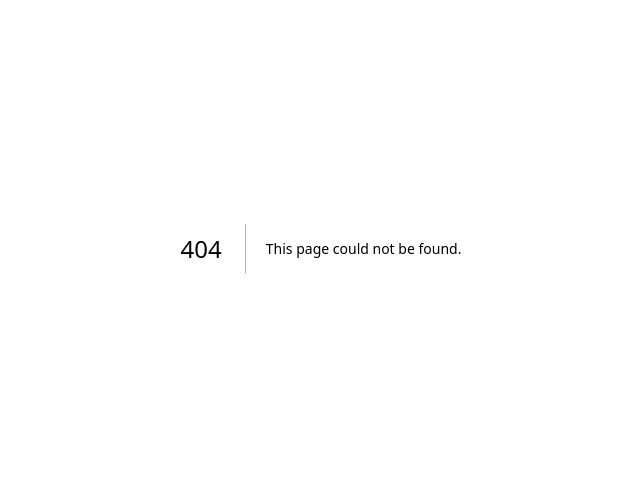
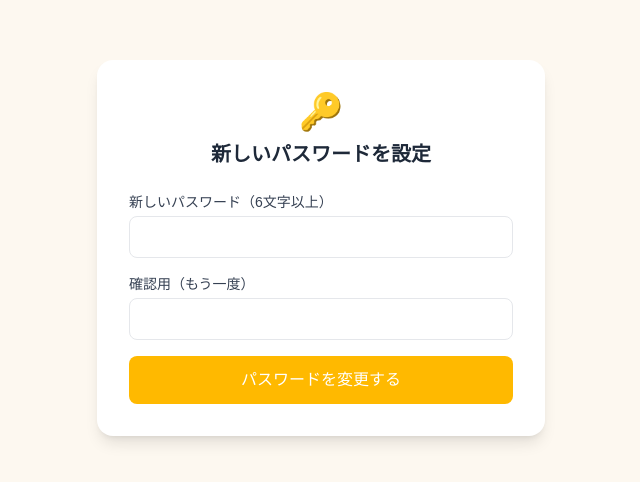
Before and after one commit to oxayaxo/journal-app, a Next.js app: page /auth/reset in a window 1280 px wide. Before the commit this address had no page. Shown: the part 152-634 px from the top of the page, without its empty margins (319-959 px from the left). Built offline with nearby package versions, Linux system fonts and the light colour scheme; no server answers.

Commit message:
プロフィール編集・パスワードリセット機能を追加

```diff
--- /dev/null
+++ b/app/auth/reset/page.tsx
@@ -0,0 +1,78 @@
+'use client'
+
+import { useState } from 'react'
+import { createClient } from '@/lib/supabase'
+import { useRouter } from 'next/navigation'
+
+export default function ResetPage() {
+  const [password, setPassword] = useState('')
+  const [confirm, setConfirm] = useState('')
+  const [loading, setLoading] = useState(false)
+  const [message, setMessage] = useState('')
+  const supabase = createClient()
+  const router = useRouter()
+
+  async function handleReset(e: React.FormEvent) {
+    e.preventDefault()
+    if (password !== confirm) {
+      setMessage('パスワードが一致しません')
+      return
+    }
+    if (password.length < 6) {
+      setMessage('6文字以上で入力してください')
+      return
+    }
+    setLoading(true)
+    const { error } = await supabase.auth.updateUser({ password })
+    if (error) {
+      setMessage('エラーが発生しました。もう一度お試しください')
+    } else {
+      setMessage('パスワードを変更しました！')
+      setTimeout(() => router.push('/journal'), 2000)
+    }
+    setLoading(false)
+  }
+
+  return (
+    <div className="min-h-screen flex items-center justify-center p-4">
+      <div className="bg-white rounded-2xl shadow-lg p-8 w-full max-w-md">
+        <div className="text-center mb-6">
+          <div className="text-4xl mb-2">🔑</div>
+          <h1 className="text-xl font-bold text-gray-800">新しいパスワードを設定</h1>
+        </div>
+        <form onSubmit={handleReset} className="space-y-4">
+          <div>
+            <label className="block text-sm font-medium text-gray-700 mb-1">新しいパスワード（6文字以上）</label>
+            <input
+              type="password"
+              value={password}
+              onChange={e => setPassword(e.target.value)}
+              required
+              className="w-full border border-gray-200 rounded-lg px-4 py-2.5 text-sm focus:outline-none focus:ring-2 focus:ring-amber-300"
+            />
+          </div>
+          <div>
+            <label className="block text-sm font-medium text-gray-700 mb-1">確認用（もう一度）</label>
+            <input
+              type="password"
+              value={confirm}
+              onChange={e => setConfirm(e.target.value)}
+              required
+              className="w-full border border-gray-200 rounded-lg px-4 py-2.5 text-sm focus:outline-none focus:ring-2 focus:ring-amber-300"
+            />
+          </div>
+          {message && (
+            <p className="text-sm text-center text-amber-700 bg-amber-50 rounded-lg p-3">{message}</p>
+          )}
+          <button
+            type="submit"
+            disabled={loading}
+            className="w-full bg-amber-400 hover:bg-amber-500 text-white font-medium py-3 rounded-lg transition-colors disabled:opacity-50"
+          >
+            {loading ? '変更中...' : 'パスワードを変更する'}
+          </button>
+        </form>
+      </div>
+    </div>
+  )
+}
--- a/app/journal/JournalClient.tsx
+++ b/app/journal/JournalClient.tsx
@@ -90,7 +90,7 @@ export default function JournalClient({ user, todayEntry }: Props) {
         <nav className="flex items-center gap-3">
           <Link href="/journal/history" className="text-sm text-gray-500 hover:text-amber-600">振り返り</Link>
           <Link href="/community" className="text-sm text-gray-500 hover:text-amber-600">みんな</Link>
-          <button onClick={handleSignOut} className="text-xs text-gray-400 hover:text-gray-600">ログアウト</button>
+          <Link href="/profile" className="text-sm text-gray-500 hover:text-amber-600">設定</Link>
         </nav>
       </header>
 
--- /dev/null
+++ b/app/profile/ProfileClient.tsx
@@ -0,0 +1,128 @@
+'use client'
+
+import { useState } from 'react'
+import { createClient } from '@/lib/supabase'
+import { useRouter } from 'next/navigation'
+import Link from 'next/link'
+
+type Props = {
+  userId: string
+  email: string
+  currentName: string
+}
+
+export default function ProfileClient({ userId, email, currentName }: Props) {
+  const [name, setName] = useState(currentName)
+  const [saving, setSaving] = useState(false)
+  const [message, setMessage] = useState('')
+
+  const [resetSent, setResetSent] = useState(false)
+  const [resetLoading, setResetLoading] = useState(false)
+
+  const supabase = createClient()
+  const router = useRouter()
+
+  async function handleSaveName() {
+    if (!name.trim()) return
+    setSaving(true)
+    setMessage('')
+    const { error } = await supabase
+      .from('profiles')
+      .update({ name: name.trim() })
+      .eq('id', userId)
+    if (error) {
+      setMessage('エラーが発生しました')
+    } else {
+      setMessage('名前を更新しました！')
+      router.refresh()
+    }
+    setSaving(false)
+  }
+
+  async function handlePasswordReset() {
+    setResetLoading(true)
+    const { error } = await supabase.auth.resetPasswordForEmail(email, {
+      redirectTo: `${window.location.origin}/auth/reset`,
+    })
+    if (error) {
+      setMessage('エラーが発生しました')
+    } else {
+      setResetSent(true)
+    }
+    setResetLoading(false)
+  }
+
+  async function handleSignOut() {
+    await supabase.auth.signOut()
+    router.push('/auth')
+  }
+
+  return (
+    <div className="min-h-screen">
+      <header className="bg-white border-b border-amber-100 px-4 py-3 flex items-center gap-3">
+        <Link href="/journal" className="text-gray-400 hover:text-gray-600">←</Link>
+        <h1 className="font-bold text-gray-800">👤 プロフィール</h1>
+      </header>
+
+      <main className="max-w-lg mx-auto p-4 space-y-4">
+        {/* 名前変更 */}
+        <div className="bg-white rounded-2xl p-5 shadow-sm">
+          <h2 className="font-bold text-gray-700 mb-4">名前を変更する</h2>
+          <div className="space-y-3">
+            <div>
+              <label className="block text-xs text-gray-400 mb-1">メールアドレス</label>
+              <p className="text-sm text-gray-600">{email}</p>
+            </div>
+            <div>
+              <label className="block text-xs text-gray-400 mb-1">表示名</label>
+              <input
+                type="text"
+                value={name}
+                onChange={e => setName(e.target.value)}
+                className="w-full border border-gray-200 rounded-lg px-3 py-2.5 text-sm focus:outline-none focus:ring-2 focus:ring-amber-300"
+              />
+            </div>
+            {message && (
+              <p className="text-sm text-amber-700 bg-amber-50 rounded-lg p-2.5">{message}</p>
+            )}
+            <button
+              onClick={handleSaveName}
+              disabled={saving}
+              className="w-full bg-amber-400 hover:bg-amber-500 text-white font-medium py-2.5 rounded-xl transition-colors disabled:opacity-50"
+            >
+              {saving ? '保存中...' : '保存する'}
+            </button>
+          </div>
+        </div>
+
+        {/* パスワードリセット */}
+        <div className="bg-white rounded-2xl p-5 shadow-sm">
+          <h2 className="font-bold text-gray-700 mb-2">パスワードを変更する</h2>
+          <p className="text-xs text-gray-400 mb-4">登録済みのメールアドレスにリセット用のリンクを送ります</p>
+          {resetSent ? (
+            <div className="bg-green-50 rounded-xl p-4 text-center">
+              <p className="text-green-700 font-medium">メールを送りました！</p>
+              <p className="text-green-600 text-sm mt-1">{email} を確認してください</p>
+            </div>
+          ) : (
+            <button
+              onClick={handlePasswordReset}
+              disabled={resetLoading}
+              className="w-full border border-gray-200 hover:bg-gray-50 text-gray-700 font-medium py-2.5 rounded-xl transition-colors disabled:opacity-50"
+            >
+              {resetLoading ? '送信中...' : 'リセットメールを送る'}
+            </button>
+          )}
+        </div>
+
+        {/* ログアウト */}
+        <button
+          onClick={handleSignOut}
+          className="w-full text-gray-400 hover:text-gray-600 text-sm py-3"
+        >
+          ログアウト
+        </button>
+      </main>
+    </div>
+  )
+}
--- /dev/null
+++ b/app/profile/page.tsx
@@ -0,0 +1,23 @@
+import { redirect } from 'next/navigation'
+import { createServerSupabaseClient } from '@/lib/supabase-server'
+import ProfileClient from './ProfileClient'
+
+export default async function ProfilePage() {
+  const supabase = await createServerSupabaseClient()
+  const { data: { user } } = await supabase.auth.getUser()
+  if (!user) redirect('/auth')
+
+  const { data: profile } = await supabase
+    .from('profiles')
+    .select('name')
+    .eq('id', user.id)
+    .single()
+
+  return (
+    <ProfileClient
+      userId={user.id}
+      email={user.email || ''}
+      currentName={profile?.name || ''}
+    />
+  )
+}
```
